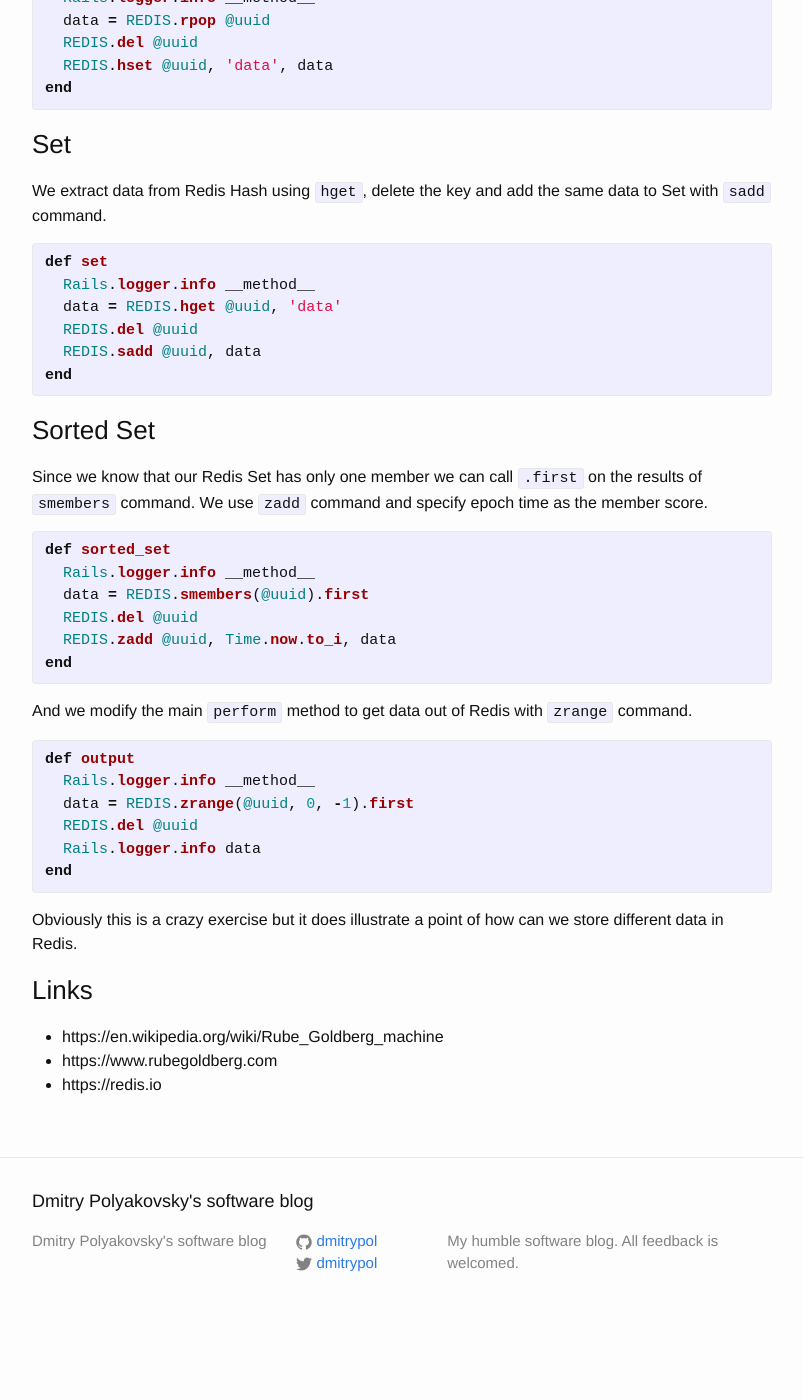
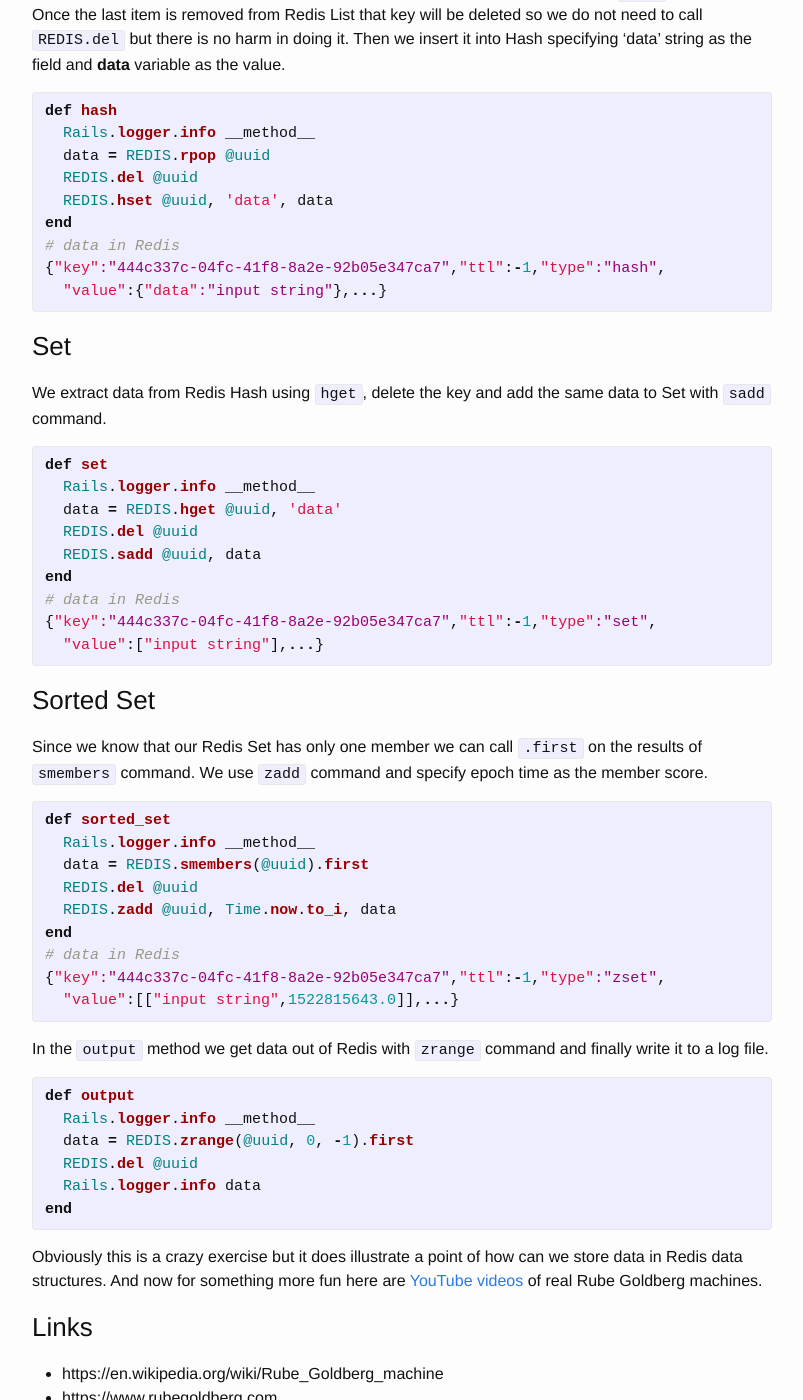
Before and after one commit to dmitrypol/dmitrypol.github.io, a Jekyll site: the page built from _posts/2018-04-03-redis-rube-goldberg.md, in a window 1280 px wide and 1400 px high, scrolled down 2181 px. Shown: the whole window, without its empty margins (238-1041 px from the left). Built offline with Jekyll 4.4.1, drawn with Linux system fonts in a browser that asks for light colours; nearby versions of some CDN libraries; comment, search, counter and statistics services are not loaded; before the commit the page ends 3516 px from its top, so only the background shows below that; some of the changed text lies outside the part shown.

Commit message:
updated post

```diff
--- a/_posts/2018-04-03-redis-rube-goldberg.md
+++ b/_posts/2018-04-03-redis-rube-goldberg.md
@@ -56,6 +56,9 @@
   Rails.logger.info __method__
   REDIS.set @uuid, input
 end
+# data in Redis
+{"key":"444c337c-04fc-41f8-8a2e-92b05e347ca7","ttl":-1,"type":"string",
+  "value":"input string",...}
 {% endhighlight %}
 
 ### List
@@ -69,6 +72,9 @@
   REDIS.del @uuid
   REDIS.lpush @uuid, data
 end
+# data in Redis
+{"key":"444c337c-04fc-41f8-8a2e-92b05e347ca7","ttl":-1,"type":"list",
+  "value":["input string"],...}
 {% endhighlight %}
 
 ### Hash
@@ -82,6 +88,9 @@
   REDIS.del @uuid
   REDIS.hset @uuid, 'data', data
 end
+# data in Redis
+{"key":"444c337c-04fc-41f8-8a2e-92b05e347ca7","ttl":-1,"type":"hash",
+  "value":{"data":"input string"},...}
 {% endhighlight %}
 
 ### Set
@@ -95,6 +104,9 @@
   REDIS.del @uuid
   REDIS.sadd @uuid, data
 end
+# data in Redis
+{"key":"444c337c-04fc-41f8-8a2e-92b05e347ca7","ttl":-1,"type":"set",
+  "value":["input string"],...}
 {% endhighlight %}
 
 ### Sorted Set
@@ -108,9 +120,12 @@
   REDIS.del @uuid
   REDIS.zadd @uuid, Time.now.to_i, data
 end
+# data in Redis
+{"key":"444c337c-04fc-41f8-8a2e-92b05e347ca7","ttl":-1,"type":"zset",
+  "value":[["input string",1522815643.0]],...}
 {% endhighlight %}
 
-And we modify the main `perform` method to get data out of Redis with `zrange` command.
+In the `output` method we get data out of Redis with `zrange` command and finally write it to a log file.
 
 {% highlight ruby %}
 def output
@@ -121,7 +136,7 @@
 end
 {% endhighlight %}
 
-Obviously this is a crazy exercise but it does illustrate a point of how can we store different data in Redis.
+Obviously this is a crazy exercise but it does illustrate a point of how can we store data in Redis data structures.   And now for something more fun here are [YouTube videos](https://www.youtube.com/results?search_query=rube+goldberg+machine) of real Rube Goldberg machines.
 
 ### Links
 * https://en.wikipedia.org/wiki/Rube_Goldberg_machine
```
